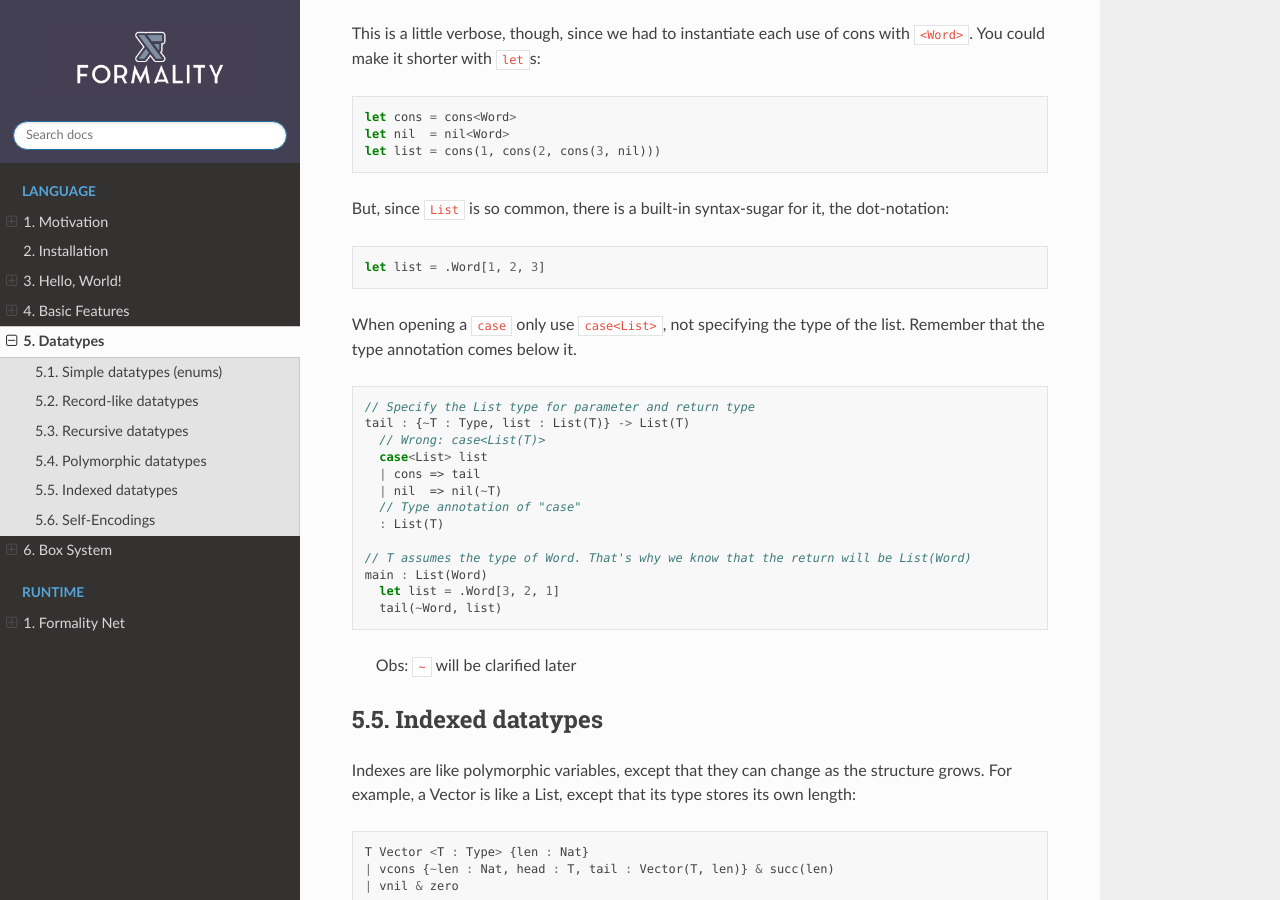
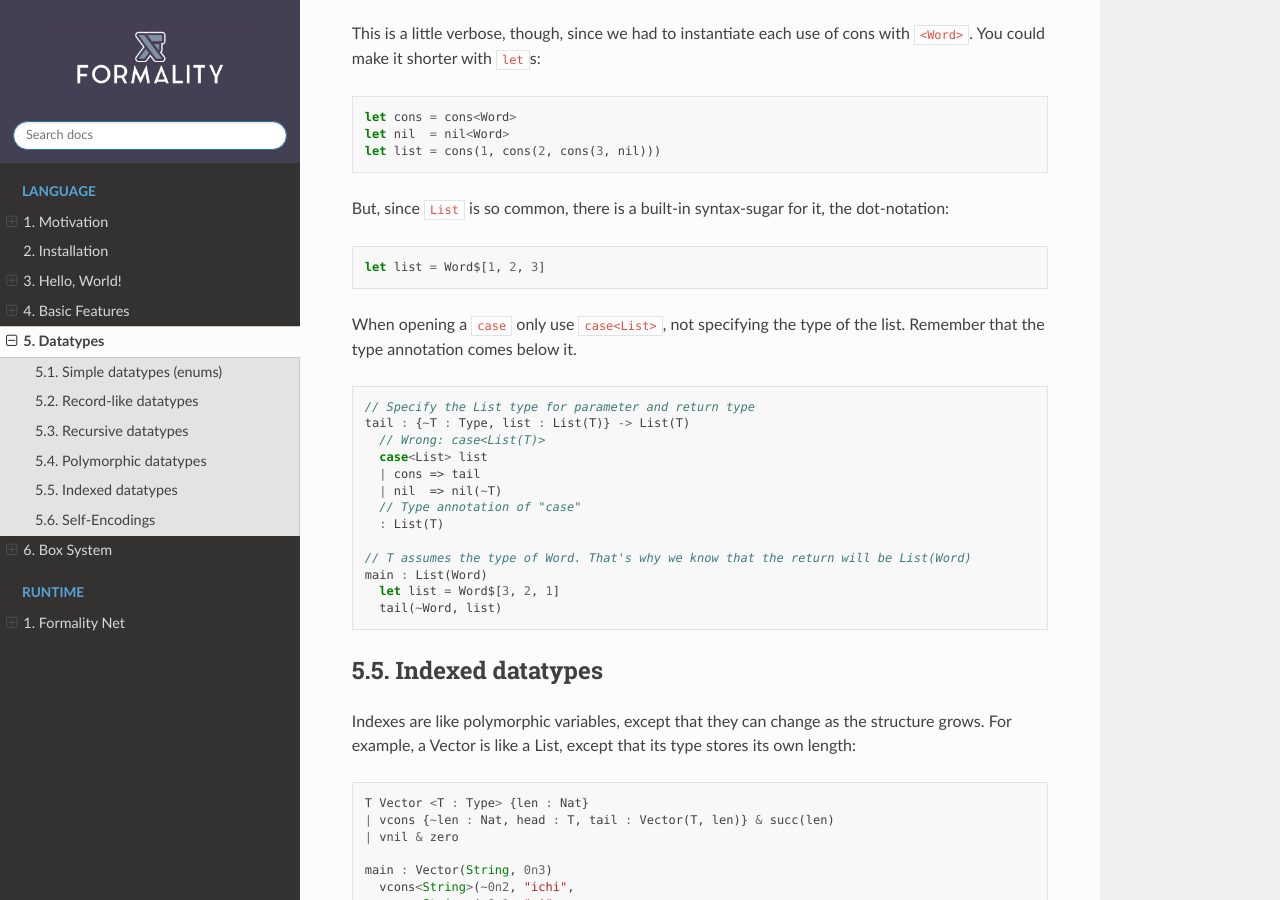
Before and after one commit to Soonad/docs.formality-lang.org, a Sphinx documentation site: the page built from docs/source/language/Datatypes.md, in a window 1280 px wide and 900 px high, scrolled down 2853 px. Built offline with Sphinx 7.4.7 and the Read the Docs theme 2.0.0, drawn with Linux system fonts in a browser that asks for light colours; pages that are not in the unit, such as notebooks, are missing from menus.

Commit message:
[Issue-6] Update list syntax in Datatypes

````diff
--- a/docs/source/language/Datatypes.md
+++ b/docs/source/language/Datatypes.md
@@ -139,7 +139,7 @@
 But, since `List` is so common, there is a built-in syntax-sugar for it, the dot-notation:
 
 ```javascript
-let list = .Word[1, 2, 3]
+let list = Word$[1, 2, 3]
 ```
 
 When opening a `case` only use `case<List>`, not specifying the type of the list. Remember that the type annotation comes below it.
@@ -156,10 +156,9 @@
 
 // T assumes the type of Word. That's why we know that the return will be List(Word)
 main : List(Word)
-  let list = .Word[3, 2, 1]
+  let list = Word$[3, 2, 1]
   tail(~Word, list)
 ```
-> Obs: `~` will be clarified later
 
 ### Indexed datatypes
 
````
